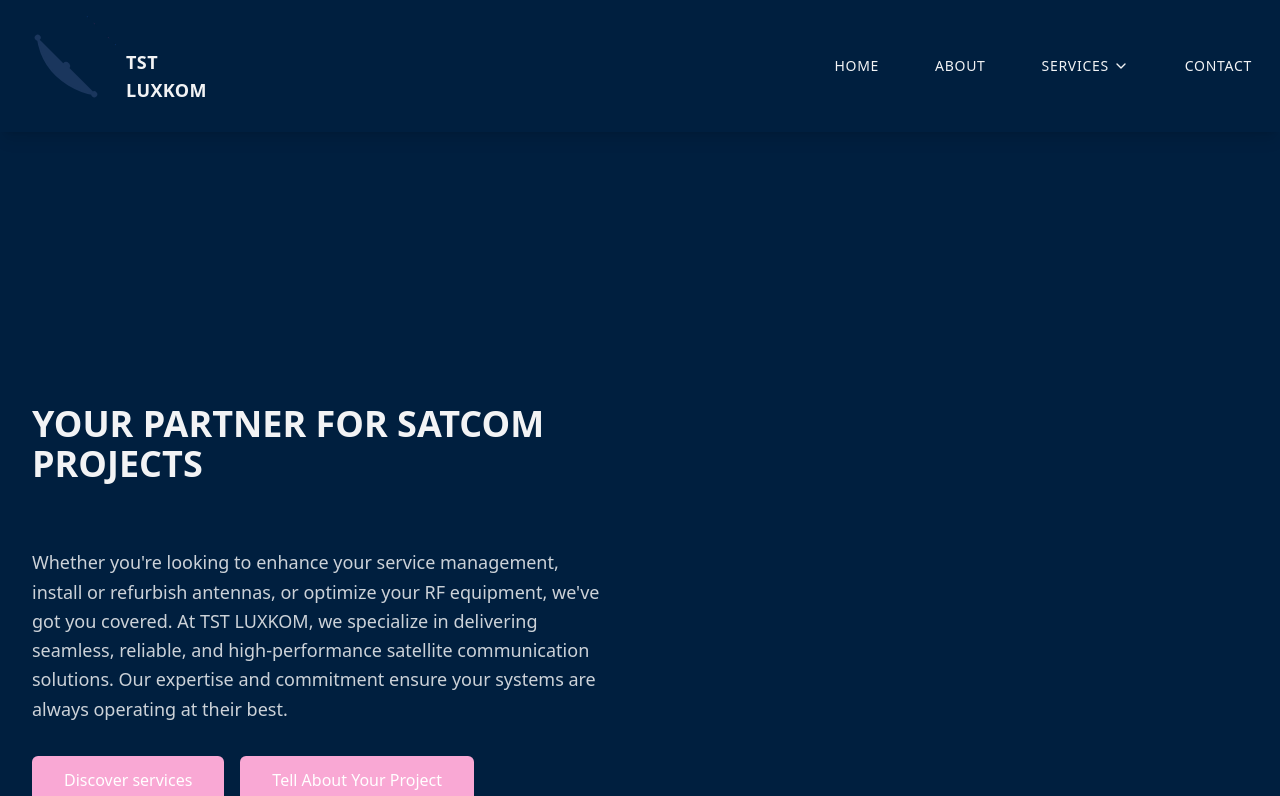
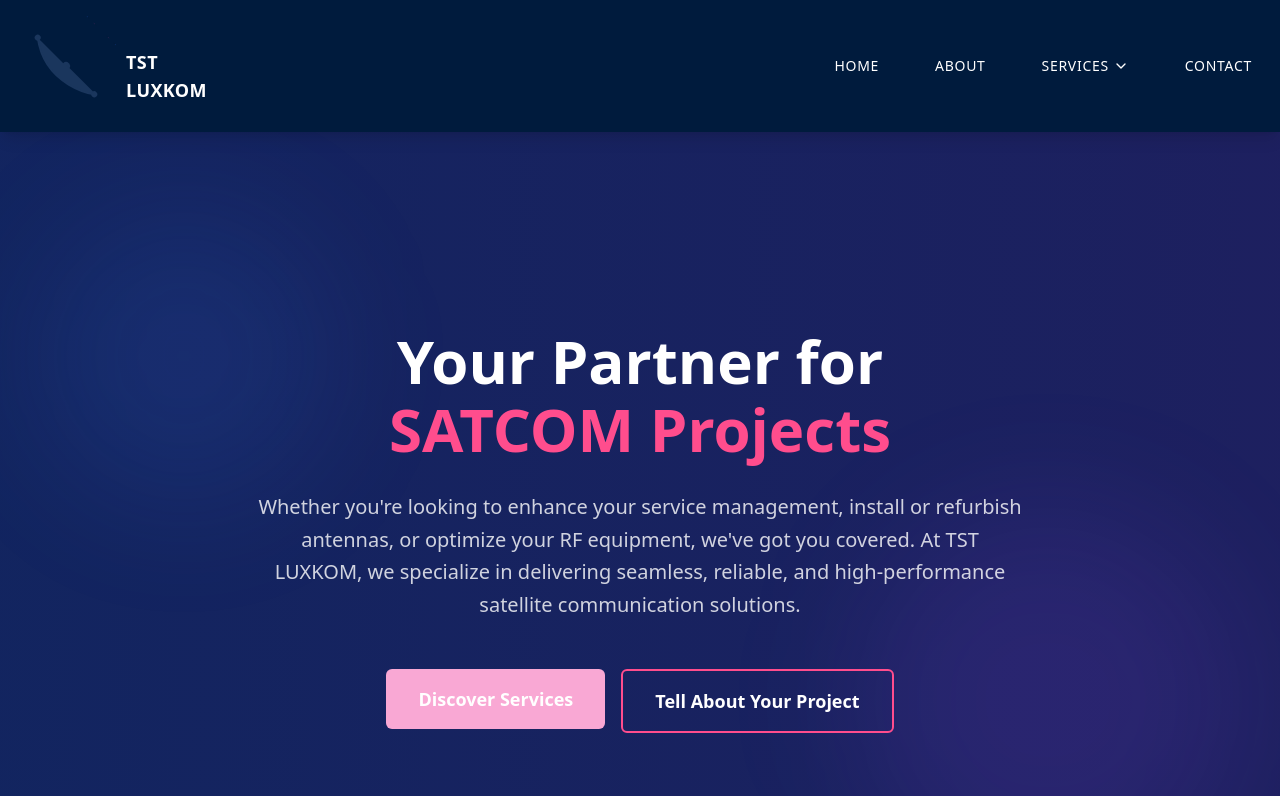
Before and after one commit to Ywette/TSTLUXKOM, a Next.js app: page / in a window 1280 px wide. Shown: the top 796 px of the page. Built offline with nearby package versions, Linux system fonts and the light colour scheme.

Commit message:
Hero section design updated

```diff
--- a/src/components/HeroSection.tsx
+++ b/src/components/HeroSection.tsx
@@ -1,42 +1,56 @@
 'use client';
-import React from 'react'
-import Button from './ui/Button'
-import Link from 'next/link'
+import React from 'react';
+import Button from './ui/Button';
+import Link from 'next/link';
 
 function HeroSection() {
   return (
-        <section className="flex flex-wrap justify-center items-center min-h-screen pt-20">
-            <div className="w-full md:w-1/2 px-8">
-                <h1 className="text-4xl font-bold my-16 text-text-light uppercase">
-                    Your partner for satcom projects
+    <section className="relative min-h-screen flex items-center justify-center overflow-hidden bg-primary">
+      {/* Animated gradient background */}
+      <div className="absolute inset-0 w-full h-full bg-gradient-to-r from-blue-600/20 to-purple-600/20 animate-gradient-x"></div>
+
+      {/* Decorative circles */}
+      <div className="absolute top-20 left-10 w-72 h-72 bg-blue-500/10 rounded-full blur-3xl"></div>
+      <div className="absolute bottom-10 right-10 w-96 h-96 bg-purple-500/10 rounded-full blur-3xl"></div>
+
+      <div className="container mx-auto px-6 py-16 relative z-10">
+        <div className="max-w-3xl mx-auto text-center space-y-8">
+          <h1 className="text-5xl md:text-6xl font-bold text-text-light leading-tight">
+            Your Partner for
+            <span className="block text-accent-highlight mt-2">SATCOM Projects</span>
           </h1>
-                <p className="text-lg leading-relaxed mb-8 text-text-light/80">
-                    Whether you're looking to enhance your service management, install or refurbish antennas, or optimize your RF equipment, we've got you covered. At TST LUXKOM, we specialize in delivering seamless, reliable, and high-performance satellite communication solutions. Our expertise and commitment ensure your systems are always operating at their best.
+
+          <p className="text-xl text-text-light/80 leading-relaxed">
+            Whether you're looking to enhance your service management, install or refurbish antennas, or optimize your RF equipment, we've got you covered. At TST LUXKOM, we specialize in delivering seamless, reliable, and high-performance satellite communication solutions.
           </p>
-                <div className='flex gap-4'>
+
+          <div className="flex flex-col sm:flex-row gap-4 justify-center pt-4">
             <Link href="#services">
               <Button
-                            className="text-base px-8 py-3 font-medium bg-accent-highlight hover:bg-accent-highlight/90 text-text-light"
+                className="text-lg px-8 py-4 font-semibold bg-accent-highlight hover:bg-accent-highlight/90 text-text-light w-full sm:w-auto"
                 onClick={(e) => {
                   e.preventDefault();
                   document.getElementById('services')?.scrollIntoView({ behavior: 'smooth' });
                 }}
               >
-                            Discover services
+                Discover Services
               </Button>
             </Link>
             <Link href="/contact">
-                        <Button className="text-base px-8 py-3 font-medium bg-accent-highlight hover:bg-accent-highlight/90 text-text-light">
+              <Button className="text-lg px-8 py-4 font-semibold border-2 border-accent-highlight bg-transparent hover:bg-accent-highlight/10 text-accent-highlight w-full sm:w-auto transition-colors">
                 Tell About Your Project
               </Button>
             </Link>
           </div>
         </div>
-            <div className="w-full md:w-1/2">
-                {/* Add hero image or animation here */}
+      </div>
+
+      {/* Scroll indicator */}
+      <div className="absolute bottom-8 left-1/2 transform -translate-x-1/2 animate-bounce">
+        <div className="w-1 h-16 rounded-full bg-accent-highlight/50"></div>
       </div>
     </section>
-    )
+  );
 }
 
-export default HeroSection
+export default HeroSection;
--- a/src/components/Mission.tsx
+++ b/src/components/Mission.tsx
@@ -77,12 +77,8 @@ const Mission: React.FC = () => (
         </div>
       </div>
 
-      {/* CTA Section */}
-      <div className="text-center mt-16">
-        <button className="bg-blue-500 hover:bg-blue-600 text-white font-bold py-4 px-8 rounded-full text-lg transition-colors duration-300">
-          Learn More About Our Approach
-        </button>
-      </div>
+
+
     </div>
   </div>
 );
--- a/tailwind.config.js
+++ b/tailwind.config.js
@@ -9,9 +9,25 @@ module.exports = {
   theme: {
     extend: {
       colors: {
-        primary: '#001F3F',
+        primary: '#001B3D',
         secondary: '#0047AB',
-        'text-light': 'rgba(255, 255, 255, 0.95)',
+        'accent-highlight': '#FF4D8D',
+        'text-light': '#FFFFFF',
+      },
+      keyframes: {
+        'gradient-x': {
+          '0%, 100%': {
+            'background-size': '200% 200%',
+            'background-position': 'left center'
+          },
+          '50%': {
+            'background-size': '200% 200%',
+            'background-position': 'right center'
+          },
+        },
+      },
+      animation: {
+        'gradient-x': 'gradient-x 15s ease infinite',
       },
     },
   },
```
Lines whose indentation alone changed are shown as unchanged.
